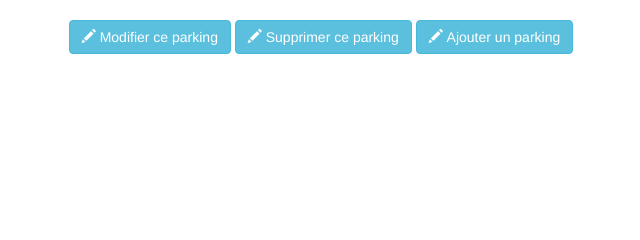
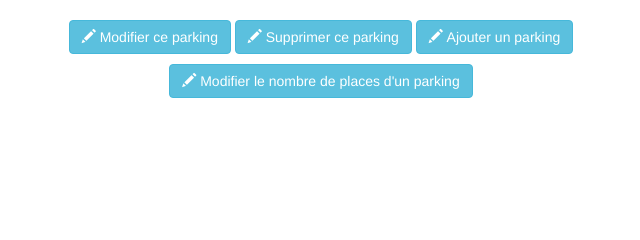
Before and after one commit to BruMaOuSen/BMOS, a PHP site: page /adminCreation.php in a window 1280 px wide. Shown: the part 137-377 px from the top of the page, without its empty margins (319-959 px from the left). Run offline with PHP 8.4, Linux system fonts and the light colour scheme; the visitor is signed in with stand-in values (Sample User, id 1); data that the repository does not hold is empty; some libraries are stand-ins or nearby versions.

Commit message:
pas bonne modif

```diff
--- a/adminCreation.php
+++ b/adminCreation.php
@@ -22,6 +22,7 @@
     </head>
 <body>
 
+<!--affichage de toutes les zones pour en selectionner une -->
         <?php
 			try
 			{
@@ -71,6 +72,8 @@
 //			$donnees2 = $reponse2->fetch();
 ?>
 
+<!-- affichage de tous les parkings presents dans la zone selectionnee avec les infos des places au total et libres -->
+
 <section style="margin-top: 15px;" class="col-md-offset-2 col-md-8 table-responsive">
 			<table class="table table-bordered table-striped">
   				<caption>
@@ -97,15 +100,15 @@
       						</tr>
 				<?php
 					}
-					$reponse2->closeCursor(); // Termine le traitement de la requête
+					//$reponse2->closeCursor(); // Termine le traitement de la requête
 				?>
 				</tbody>
 			</table>
-		</section>
-		<div class="container">
+</section>
 
 
-  		<div class="col-md-offset-3 col-md-6">
+		<div class="container">
+	  		<div class="col-md-offset-3 col-md-6">
     			<button type="submit" class="btn btn-info" id="afficher">
     				<span class="glyphicon glyphicon-pencil"></span>&nbsp;Modifier ce parking
     			</button>
@@ -119,6 +122,25 @@
   			</div>
 
 		</div>
+
+<div class="container">
+  	<div class="alert alert-info alert-dismissable col-md-offset-2 col-md-8" style="display: none">
+    	<button type="button" class="close">×</button>
+		<form method="post" action="adminCreation.php">
+			<h3 class="panel-title">Modifier le nombre de place d'un parking</h3>
+  			<select name="zone"class="selectpicker">
+
+  			</select>
+  			  <input name="nombre" type="text" placeholder="nouveau nombre de places">
+  			  <button type="submit">Changer le nombre de places</button>
+		</form>
+  	</div>
+  	<div class="col-md-offset-3 col-md-6">
+    	<button type="submit" class="btn btn-info" id="afficher">
+    		<span class="glyphicon glyphicon-pencil"></span>&nbsp;Modifier le nombre de places d'un parking
+    	</button>
+  	</div>
+</div>
 
 
 
```
